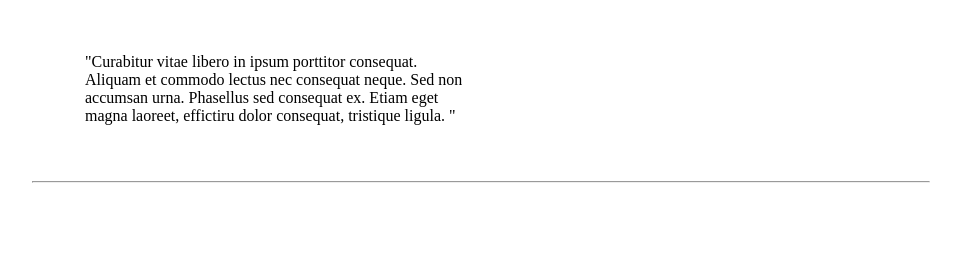
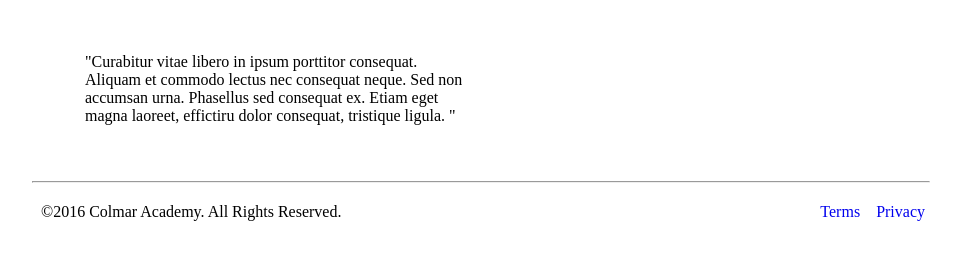
Before and after one commit to KaalTrikaal/ColmarAcademy, a plain HTML site: page index.html in a window 1280 px wide. Shown: the part 2379-2634 px from the top of the page, without its empty margins (159-1120 px from the left). Before the commit the page ends 2570 px from the top, so only its background shows below. Drawn offline with Linux system fonts and the light colour scheme.

Commit message:
header banner subsection thesis footer done

```diff
--- a/index.html
+++ b/index.html
@@ -171,3 +171,18 @@
       </div>
     </div>
 <hr />
+
+<!--Footer-->
+      <footer>
+        <div class="footer">
+          <span>©2016 Colmar Academy. All Rights Reserved.</span>
+        <nav class="footer-nav">
+          <a href="#">Terms</a>
+          <a href="#">Privacy</a>
+        </div>
+        </nav>
+
+      </footer>
+
+  </body>
+</html>
--- a/style.css
+++ b/style.css
@@ -206,3 +206,26 @@ hr {
   height: auto;
   width: 100%;
 }
+/* Footer */
+.footer {
+  width: 100%;
+  display: flex;
+  justify-content: space-between;
+  height: 64px;
+}
+.footer span {
+  margin-top: 12px;
+  padding-left: 200px;
+}
+.footer nav {
+  margin-top: 12px;
+  text-align: right;
+  display: flex;
+  justify-content: space-between;
+  padding-left: 60px;
+  padding-right: 180px;
+}
+.footer nav a {
+  padding-right: 16px;
+  text-decoration: none;
+}
```
